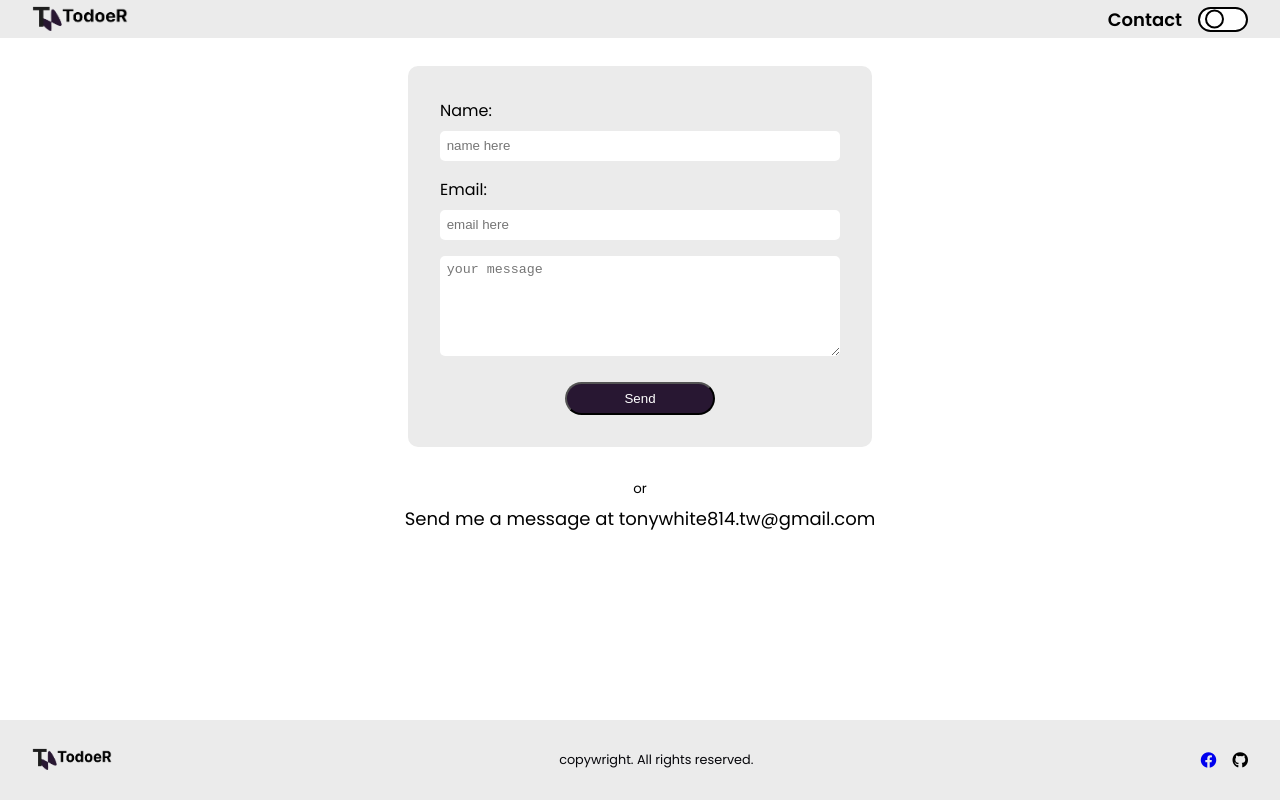
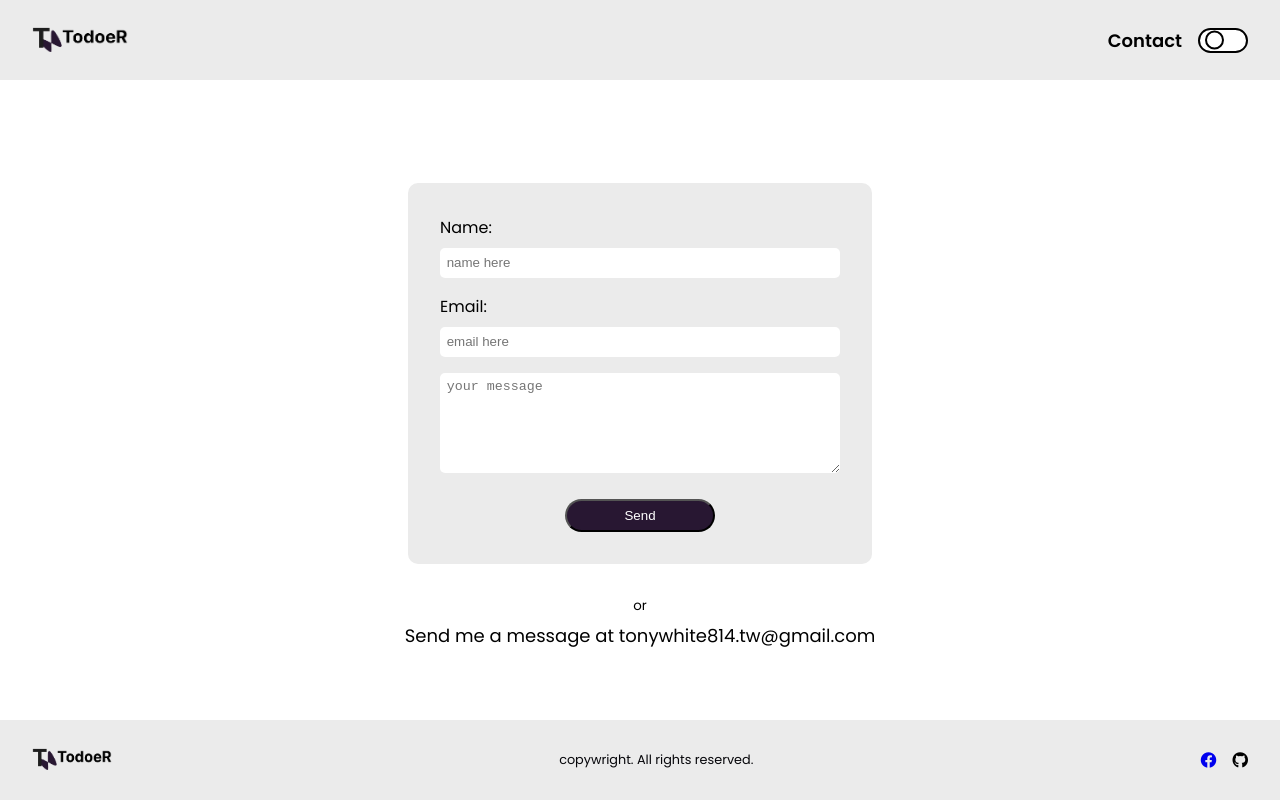
Before and after one commit to Tonywhite1997/TodoeR-frontend, a React (Create React App) app: page /Contact in a window 1280 px wide. Built offline with nearby package versions, Linux system fonts and the light colour scheme.

Commit message:
created a temporary branch for new changes

```diff
--- a/src/css/_contact.scss
+++ b/src/css/_contact.scss
@@ -4,29 +4,10 @@
     flex-direction: $direction;
 }
 
-body{
-    height: 100vh;
-    height: -webkit-fill-available;
-
-    .header, .footer{
-        height: 10%;
-    }
-
-    .footer{
-        position: absolute;
-        bottom: 0;
-        right: 0;
-        left: 0;
-    }
-
-    .contact--section{
-        height: 80%;
-    }
-}
-
-
 .contact--section{
-    margin-top: 1.7em;
+    // border: 1px solid red;
+    height: 80vh;
+    padding-top: 2em;
     @include flex(column);
     align-items: center;
     justify-content: center;
--- a/src/css/_footer.scss
+++ b/src/css/_footer.scss
@@ -34,7 +34,7 @@
 
 @media screen and (max-width: 650px){
     .footer{
-
+        height: 10%;
         &--logo{
             margin-left: .5em;
         }
--- a/src/css/_main.scss
+++ b/src/css/_main.scss
@@ -120,9 +120,9 @@
     }
 }
 &--right {
+    // border: 1px solid red;
        position: relative;
        width: 50%;
-       max-width: 100%;
        overflow-y: scroll;
        @include flex(column);
 
--- a/src/css/root.css
+++ b/src/css/root.css
@@ -261,7 +261,6 @@
 .main--right {
   position: relative;
   width: 50%;
-  max-width: 100%;
   overflow-y: scroll;
   display: -webkit-box;
   display: -ms-flexbox;
@@ -483,6 +482,9 @@
 }
 
 @media screen and (max-width: 650px) {
+  .footer {
+    height: 10%;
+  }
   .footer--logo {
     margin-left: .5em;
   }
@@ -491,28 +493,9 @@
   }
 }
 
-body {
-  height: 100vh;
-  height: -webkit-fill-available;
-}
-
-body .header, body .footer {
-  height: 10%;
-}
-
-body .footer {
-  position: absolute;
-  bottom: 0;
-  right: 0;
-  left: 0;
-}
-
-body .contact--section {
-  height: 80%;
-}
-
 .contact--section {
-  margin-top: 1.7em;
+  height: 80vh;
+  padding-top: 2em;
   display: -webkit-box;
   display: -ms-flexbox;
   display: flex;
@@ -627,8 +610,6 @@ button {
 }
 
 body {
-  height: 100vh;
-  height: -webkit-fill-available;
   font-family: 'Poppins', sans-serif;
   font-size: 16px;
 }
@@ -639,7 +620,6 @@ body {
 }
 
 #root {
-  height: 100%;
-  width: 100%;
+  height: 100vh;
 }
 /*# sourceMappingURL=root.css.map */
--- a/src/css/root.scss
+++ b/src/css/root.scss
@@ -21,8 +21,7 @@ button{
 }
 
 body{
-    height: 100vh;
-    height: -webkit-fill-available;
+    // height: 100vh;
     font-family: 'Poppins', sans-serif;
     font-size: 16px;
 }
@@ -33,6 +32,7 @@ body{
 }
 
 #root{
-    height: 100%;
-    width: 100%;
+    // border: 1px solid red;
+    height: 100vh;
+    // width: 100%;
 }
```
Also changed, not shown: 1 other file (tests, documents, lock files or other folders).
